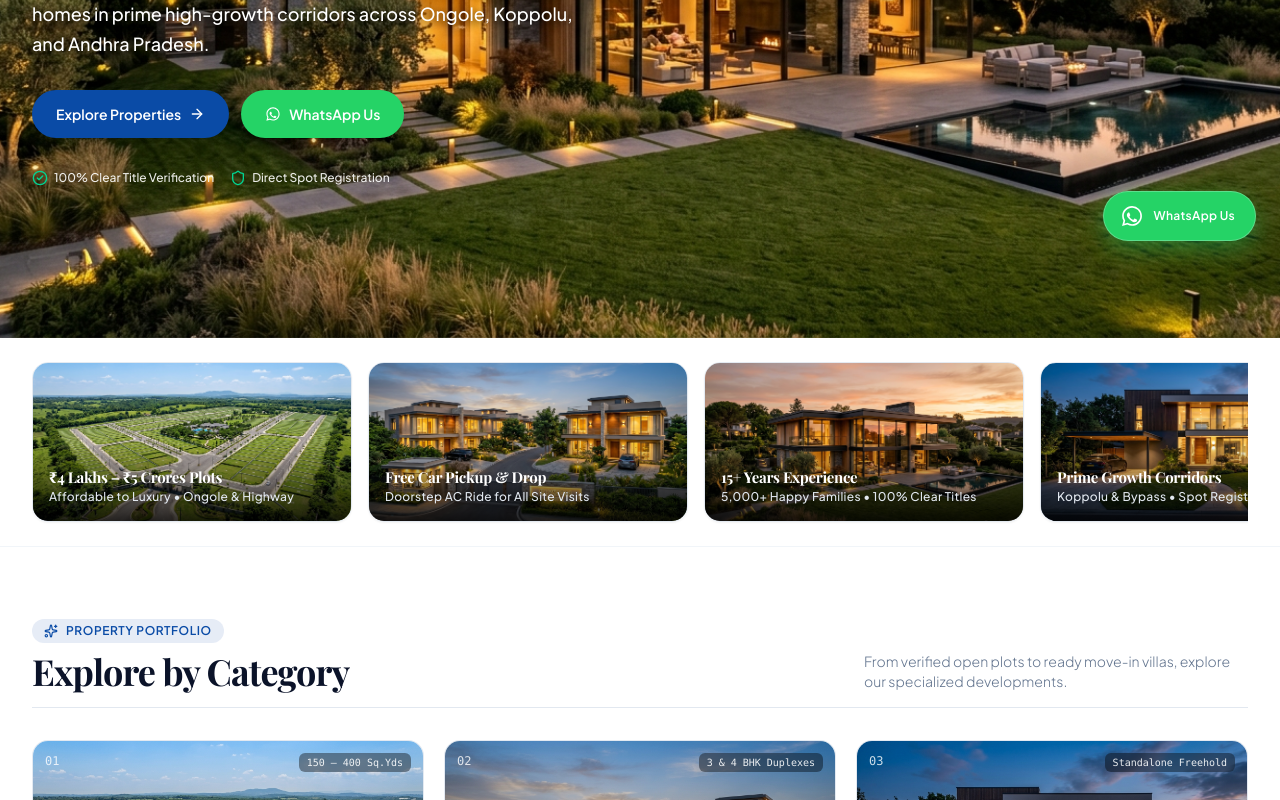
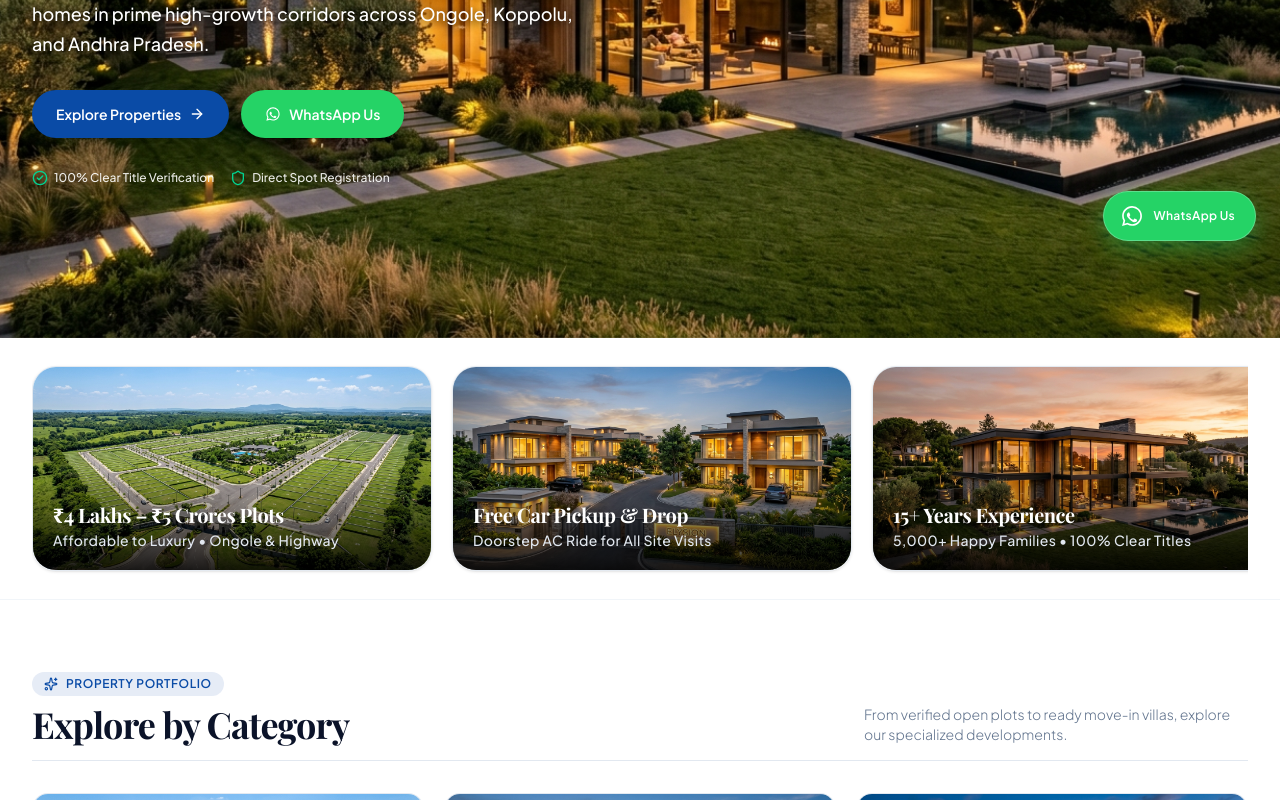
Before and after one commit to neelhari/vrinda-realestate, a Next.js app: page / in a window 1280 px wide. Shown: the part 535-1335 px from the top of the page. Built offline with nearby package versions, Linux system fonts and the light colour scheme; no server answers; the database is empty.

Commit message:
adminfixed

```diff
--- a/src/app/globals.css
+++ b/src/app/globals.css
@@ -50,6 +50,18 @@
   background: #94a3b8;
 }
 
+/* Hide scrollbar utility */
+.no-scrollbar::-webkit-scrollbar {
+  display: none !important;
+  width: 0 !important;
+  height: 0 !important;
+}
+
+.no-scrollbar {
+  -ms-overflow-style: none !important;
+  scrollbar-width: none !important;
+}
+
 /* Glassmorphism helpers */
 .glass-nav {
   background: rgba(255, 255, 255, 0.92);
--- a/src/components/home/PromoBannerCarousel.tsx
+++ b/src/components/home/PromoBannerCarousel.tsx
@@ -45,35 +45,38 @@ const PROMO_CARDS: PromoCard[] = [
 
 export default function PromoBannerCarousel() {
   return (
-    <section className="w-full py-3.5 sm:py-5 bg-white border-b border-slate-100 overflow-hidden">
+    <section className="w-full py-4 sm:py-6 bg-white border-b border-slate-100 overflow-hidden">
       <div className="max-w-7xl mx-auto px-4 sm:px-6 lg:px-8">
 
         {/* Native Mobile App Style Horizontal Scrolling Cards */}
-        <div className="flex items-center gap-3 sm:gap-4 overflow-x-auto no-scrollbar scroll-smooth snap-x snap-mandatory py-1">
+        <div
+          className="flex items-center gap-3.5 sm:gap-5 overflow-x-auto no-scrollbar scroll-smooth snap-x snap-mandatory py-1"
+          style={{ scrollbarWidth: 'none', msOverflowStyle: 'none' }}
+        >
           {PROMO_CARDS.map((card) => (
             <Link
               key={card.id}
               href={card.href}
-              className="group relative shrink-0 snap-start w-[72vw] sm:w-[290px] md:w-[320px] h-[140px] sm:h-[160px] rounded-2xl overflow-hidden border border-slate-200/90 shadow-xs hover:shadow-md transition-all duration-200 cursor-pointer select-none"
+              className="group relative shrink-0 snap-start w-[80vw] sm:w-[340px] md:w-[380px] lg:w-[400px] h-[175px] sm:h-[205px] rounded-2xl sm:rounded-3xl overflow-hidden border border-slate-200/90 shadow-sm hover:shadow-lg transition-all duration-300 cursor-pointer select-none"
             >
               {/* 100% Crisp & Bright Photo - Zero Dark Blocking Filters */}
               <Image
                 src={card.image}
                 alt={card.title}
                 fill
-                sizes="(max-width: 640px) 72vw, 320px"
+                sizes="(max-width: 640px) 80vw, 400px"
                 className="object-cover group-hover:scale-103 transition-transform duration-500 ease-out"
               />
 
-              {/* Minimal Ultra-Soft Bottom Text Shade (Only at bottom 40%) */}
-              <div className="absolute inset-x-0 bottom-0 h-1/2 bg-gradient-to-t from-black/80 via-black/35 to-transparent pointer-events-none" />
+              {/* Minimal Ultra-Soft Bottom Text Shade (Only at bottom 45%) */}
+              <div className="absolute inset-x-0 bottom-0 h-[50%] bg-gradient-to-t from-black/85 via-black/40 to-transparent pointer-events-none" />
 
               {/* Minimal Clean Text at Bottom */}
-              <div className="absolute inset-x-0 bottom-0 p-3.5 sm:p-4 z-10">
-                <h3 className="text-white font-bold text-sm sm:text-[15px] leading-tight drop-shadow-xs">
+              <div className="absolute inset-x-0 bottom-0 p-4 sm:p-5 z-10 space-y-0.5">
+                <h3 className="text-white font-bold text-base sm:text-lg lg:text-xl leading-snug drop-shadow-xs">
                   {card.title}
                 </h3>
-                <p className="text-slate-200 text-[11px] sm:text-xs font-medium tracking-wide pt-0.5 drop-shadow-xs">
+                <p className="text-slate-200 text-xs sm:text-sm font-medium tracking-wide drop-shadow-xs">
                   {card.subtitle}
                 </p>
               </div>
```
